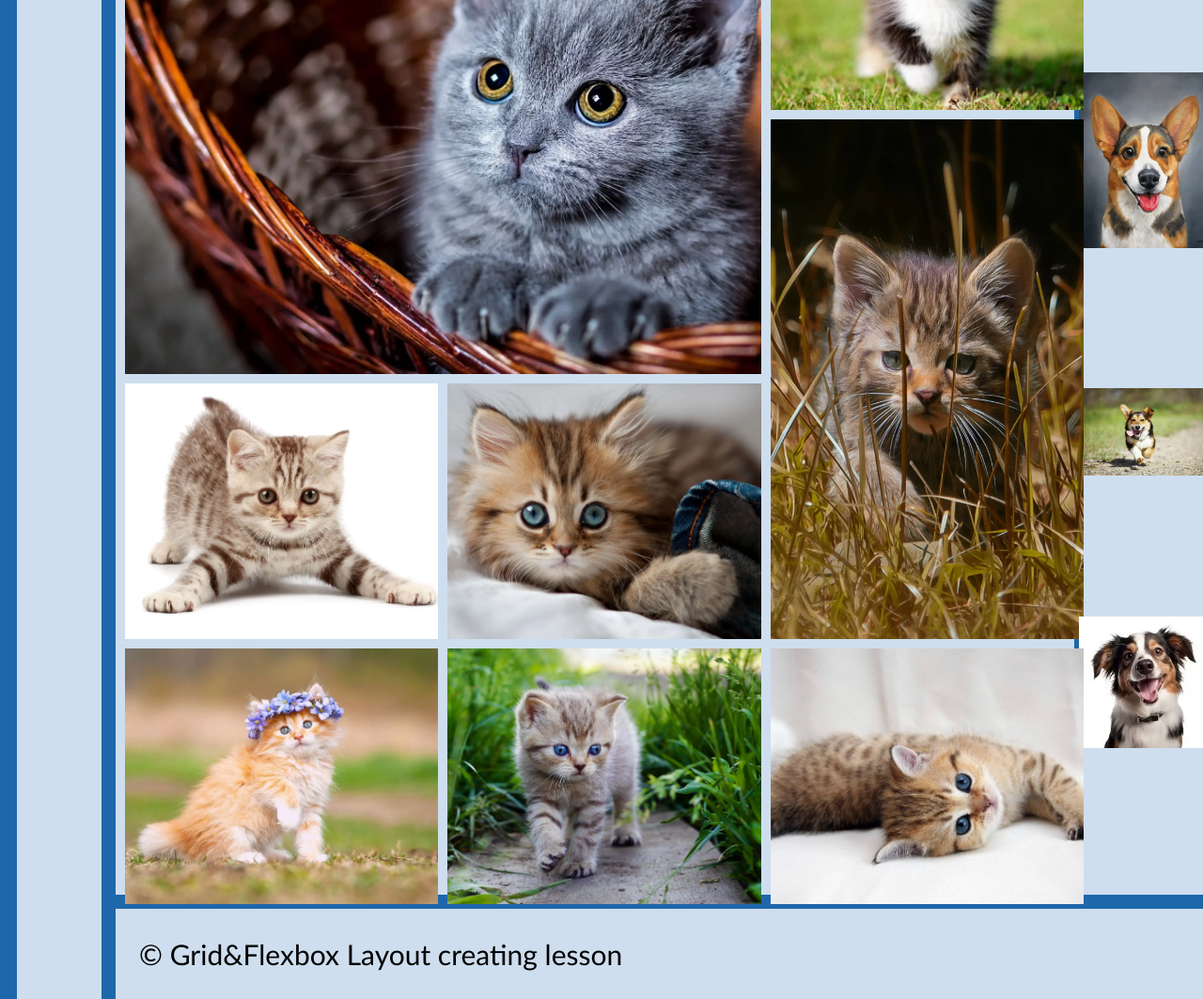
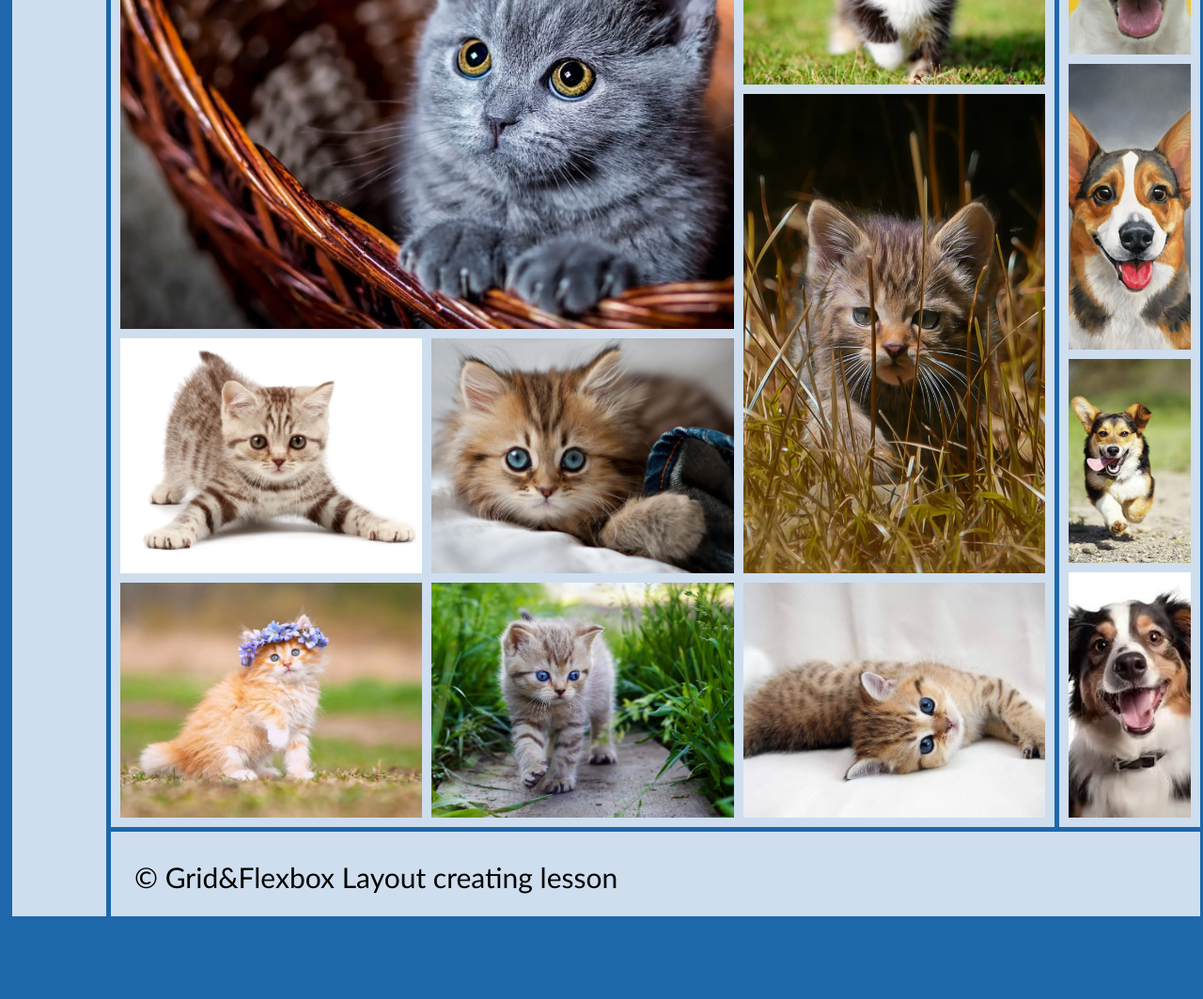
Before and after one commit to germanslivinski/Tekwill_FE_gr14, a plain HTML site: page lesson-16.html in a window 1280 px wide. Shown: the part 273-1336 px from the top of the page at 94% size. After the commit the page ends 1256 px from the top, so only its background shows below. Drawn offline with Linux system fonts and the light colour scheme.

Commit message:
I did it *-*

```diff
--- a/assets/styles/stylesl-16.css
+++ b/assets/styles/stylesl-16.css
@@ -1,22 +1,19 @@
 html, body {
-    width: 100vw;
-    height: 100vh;
     background-color: rgb(30, 103, 170);
 }
 .grid-container {
     display: grid;
-    width: 100vw;
-    height: 100vh;
+    width: 100%;
     grid-template-columns: 100px 1fr 150px;
-    grid-template-rows: 90px repeat(3, 1fr) 90px;
+    grid-template-rows: 90px 1fr 90px;
     gap: 5px;
     margin: 5px ;
     }
-.div-header { grid-area: 1 / 1 / 2 / 4; }
-.div-leftbar { grid-area: 2 / 1 / 4 / 2; }
-.div-rightbar { grid-area: 2 / 3 / 3 / 4; }
-.div-main { grid-area: 2 / 2 / 3 / 3; }
-.div-footer { grid-area: 3 / 2 / 4 / 4; }
+.header { grid-area: 1 / 1 / 2 / 4; }
+.leftbar { grid-area: 2 / 1 / 4 / 2; }
+.rightbar { grid-area: 2 / 3 / 3 / 4; }
+.main { grid-area: 2 / 2 / 3 / 3; }
+.footer { grid-area: 3 / 2 / 4 / 4; }
 
 /*     .div-header { grid-area: 1 / 1 / 2 / 4; }
     .div-leftbar { grid-area: 2 / 1 / 6 / 2; }
@@ -28,106 +25,67 @@ html, body {
     background-color: rgba(251, 252, 255, 0.8);
     font-size: 30px;
 }
-.div-header {
+.header {
     display: flex;
     justify-content: center;
     align-items: center;
     gap: 20px;
-    margin: 5px;
 }
-.div-main {
+.main {
     display: grid;
     grid-template-columns: repeat(3, 1fr);
-    grid-template-rows: repeat(4, 1fr);
-    justify-content: space-around;
-    grid-gap: 10px ;
-    width: 100%;
-    margin: 5px;
+    grid-auto-rows: 250px;
+    gap: 10px;
+    padding: 10px;
 }
 .image-container {
     position: relative;
     display: inline-block;
-}
-.overlay {
-    position: absolute;
-    bottom: 0;
-    left: 0;
     width: 100%;
-    background: rgba(0, 0, 0, 0.7);
-    color: white;
-    font-weight: bold;
-    text-align: right;
-    opacity: 0;
-    transition: opacity 0.3s ease-in-out;
+    height: 100%;
 }
 
-  .image-container:hover .overlay {
-    opacity: 1;
-  }
-
-
-  .image-container2 {
-    position: relative;
-    display: inline-block;
-}
-.overlay2 {
-    position: absolute;
-    width: 100%;
-    background: rgba(255, 255, 255, 0.7);
-    color: rgb(0, 0, 0);
-    font-weight: bold;
-    text-align: right;
-    opacity: 0;
-    transition: opacity 0.3s ease-in-out;
-}
-
-  .image-container2:hover .overlay2 {
-    opacity: 1;
-  }
-
-.div-main img {
-    display: grid;
+.image-container img, .rightbar-image img {
     width: 100%;
     height: 100%;
     object-fit: cover;
-    display: block;
-    margin: 10px;
 }
-.div-leftbar  {
+.wide {
+    grid-column: span 2;
+    grid-row: span 2;
+}
+.tall {
+    grid-row: span 2;
+}
+
+.leftbar  {
     display: flex;
     flex-direction: column;
     align-items: flex-start;
     justify-content: flex-start;
-    margin: 5px;
     overflow: hidden;
     padding: 5px;
 }
-.div-rightbar {
+.leftbar a {
+    font-size: 25px;
+}
+.rightbar {
     display: grid;
-    grid-template-columns: repeat(auto-fit, minmax(100px, 1fr));
-    margin: 5px;
+    gap: 10px;
+    padding: 10px;
+    position: relative;
 }
-.div-footer {
+.rightbar-image {
+    width: 100%;
+    height: 100%;
+    position: relative;
+}
+.footer {
     display: flex;
     justify-content: flex-start;
     align-items: flex-start;
     padding-left: 25px;
-    margin: 5px;
 }
-img {
-    max-width: 100%;
-    max-height: 100%;
-    width: auto;
-    height: auto;
-}
-.large-image {
-    grid-column: span 2;
-    grid-row: span 2;
-  }
-.tall-image {
-    grid-row: span 2;
-  }
-
 
 
 a {
@@ -140,3 +98,58 @@ a {
 p {
     font-family: 'Gill Sans', 'Gill Sans MT', Calibri, 'Trebuchet MS', sans-serif;
 }
+#myImage1,{
+  display: block;
+  width: 100%;
+  height: auto;
+}
+
+.overlay {
+  position: absolute;
+  left: 0;
+  right: 0;
+  background-color: rgba(0, 0, 0, 0.7); /* полупрозрачный черный */
+  color: white;
+  opacity: 0; /* изначально невидим */
+  transition: opacity 0.3s ease; /* плавное появление */
+  display: flex;
+  align-items: center;
+  justify-content: right;
+  padding-right: 15px;
+  bottom: 0;
+  height: 30%;
+}
+
+
+.text {
+  font-size: 27px;
+  font-family: Arial, Helvetica, sans-serif;
+}
+
+.image-container:hover .overlay {
+  opacity: 1; /* показываем overlay при наведении */
+}
+
+#myImage2,{
+    display: block;
+    width: 100%;
+    height: auto;
+  }
+
+    .overlay2 {
+        position: absolute;
+        left: 0;
+        right: 0;
+        background-color: rgba(219, 218, 218, 0.7);
+        color: rgb(0, 0, 0);
+        opacity: 0;
+        transition: opacity 0.3s ease;
+        display: flex;
+        align-items: center;
+        justify-content: center;
+        bottom: 0;
+        height: 100%;
+    }
+    .rightbar-image:hover .overlay2 {
+        opacity: 1;
+      }
--- a/lesson-16.html
+++ b/lesson-16.html
@@ -8,40 +8,64 @@
 </head>
 <body>
     <div class="grid-container">
-        <div class="div-header">
+        <div class="header">
             <a href="#">Home</a>
             <a href="#">About</a>
             <a href="#">Contact</a>
          </div>
-         <div class="div-leftbar">
+         <div class="leftbar">
             <a href="#">Product</a>
             <a href="#">Services</a>
             <a href="#">Users</a>
             <a href="#">Feedback</a>
         </div>
-        <div class="div-rightbar">
+        <div class="rightbar">
+            <div class="rightbar-image">
             <img src="/assets/img/dog9.webp" alt="Кот 1">
+        </div>
+        <div class="rightbar-image">
             <img src="/assets/img/cat10.webp" alt="Кот 2">
+        </div>
+        <div class="rightbar-image">
             <img src="/assets/img/dog11.webp" alt="Кот 3">
-            <div class="image-container2">
-            <img src="/assets/img/dog12.webp" alt="Кот 4">
-            <div class="overlay2">Woof!</div>
+        </div>
+        <div class="rightbar-image">
+            <img id="myImage2" src="/assets/img/dog12.webp" alt="Кот 4">
+            <div class="overlay2">
+                <div class="text">Woof!!!</div>
             </div>
         </div>
-        <div class="div-main">
-            <img src="/assets/img/cat1.webp" alt="Кот 1" class="large-image">
-            <img src="/assets/img/cat2.webp" alt="Кот 2">
-            <img src="/assets/img/cat5.webp" alt="Кот 3" class="tall-image">
-            <img src="/assets/img/cat4.webp" alt="Кот 4">
-            <img src="/assets/img/cat3.webp" alt="Кот 5">
-            <img src="/assets/img/cat6.webp" alt="Кот 6">
-            <img src="/assets/img/cat7.webp" alt="Кот 7">
+        </div>
+        <div class="main">
+            <div class="image-container wide">
+             <img src="/assets/img/cat1.webp" alt="Кот 1">
+            </div>
             <div class="image-container">
-                <img src="/assets/img/cat8.webp" alt="Кот 8">
-                <div class="overlay">Meow!</div>
+             <img src="/assets/img/cat2.webp" alt="Кот 2">
+            </div>
+            <div class="image-container tall">
+             <img src="/assets/img/cat5.webp" alt="Кот 3">
+            </div>
+            <div class="image-container">
+             <img src="/assets/img/cat4.webp" alt="Кот 4">
+            </div>
+            <div class="image-container">
+             <img src="/assets/img/cat3.webp" alt="Кот 5">
+            </div>
+            <div class="image-container">
+             <img src="/assets/img/cat6.webp" alt="Кот 6">
+            </div>
+            <div class="image-container">
+             <img src="/assets/img/cat7.webp" alt="Кот 7">
+            </div>
+            <div class="image-container"">
+             <img id="myImage" src="/assets/img/cat8.webp" alt="Кот 8">
+             <div class="overlay">
+                <div class="text">Meow!!!</div>
+             </div>
             </div>
         </div>
-        <div class="div-footer">
+        <div class="footer">
             <p>© Grid&Flexbox Layout creating lesson</p>
         </div>
     </div>
```
